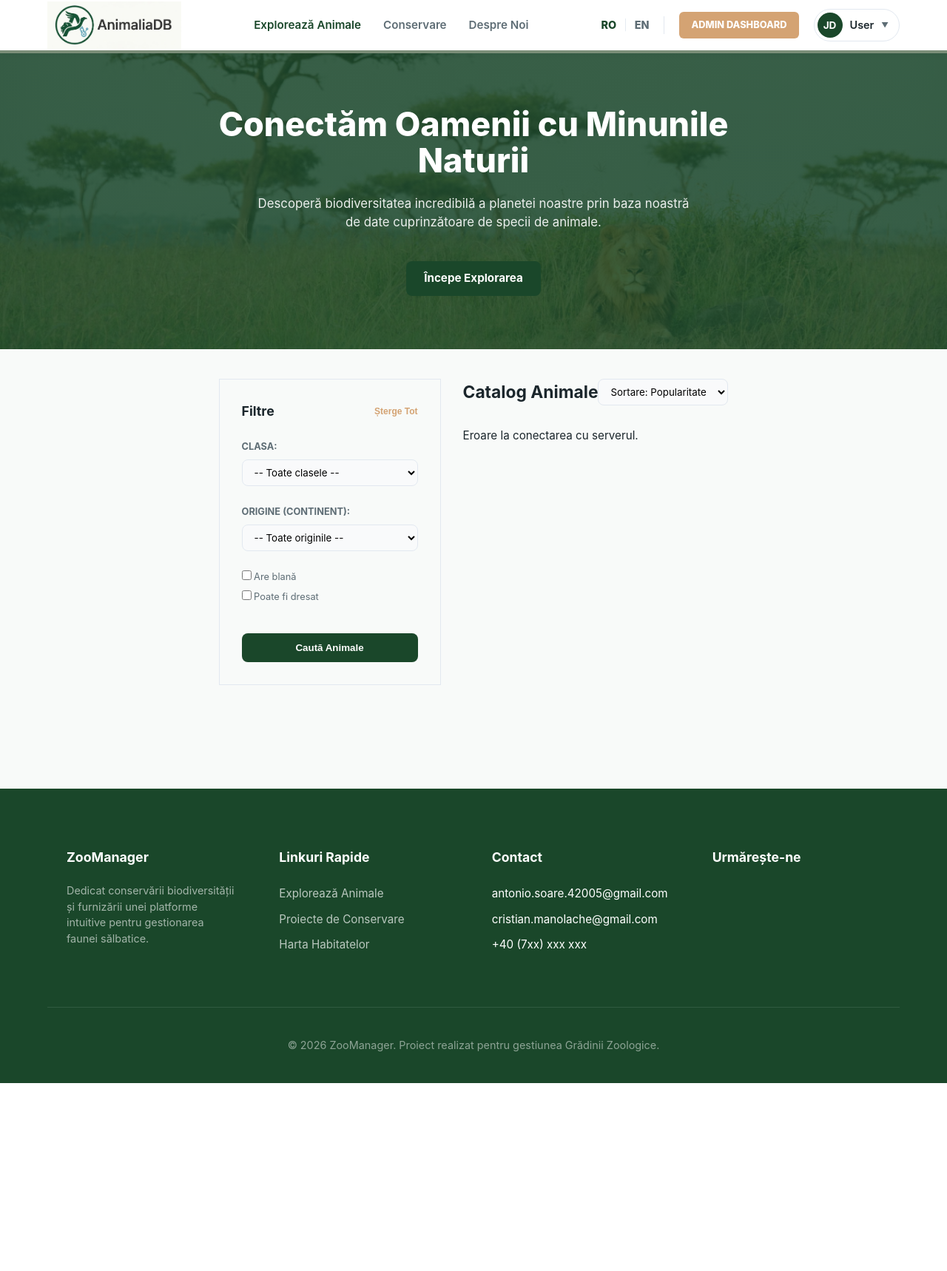
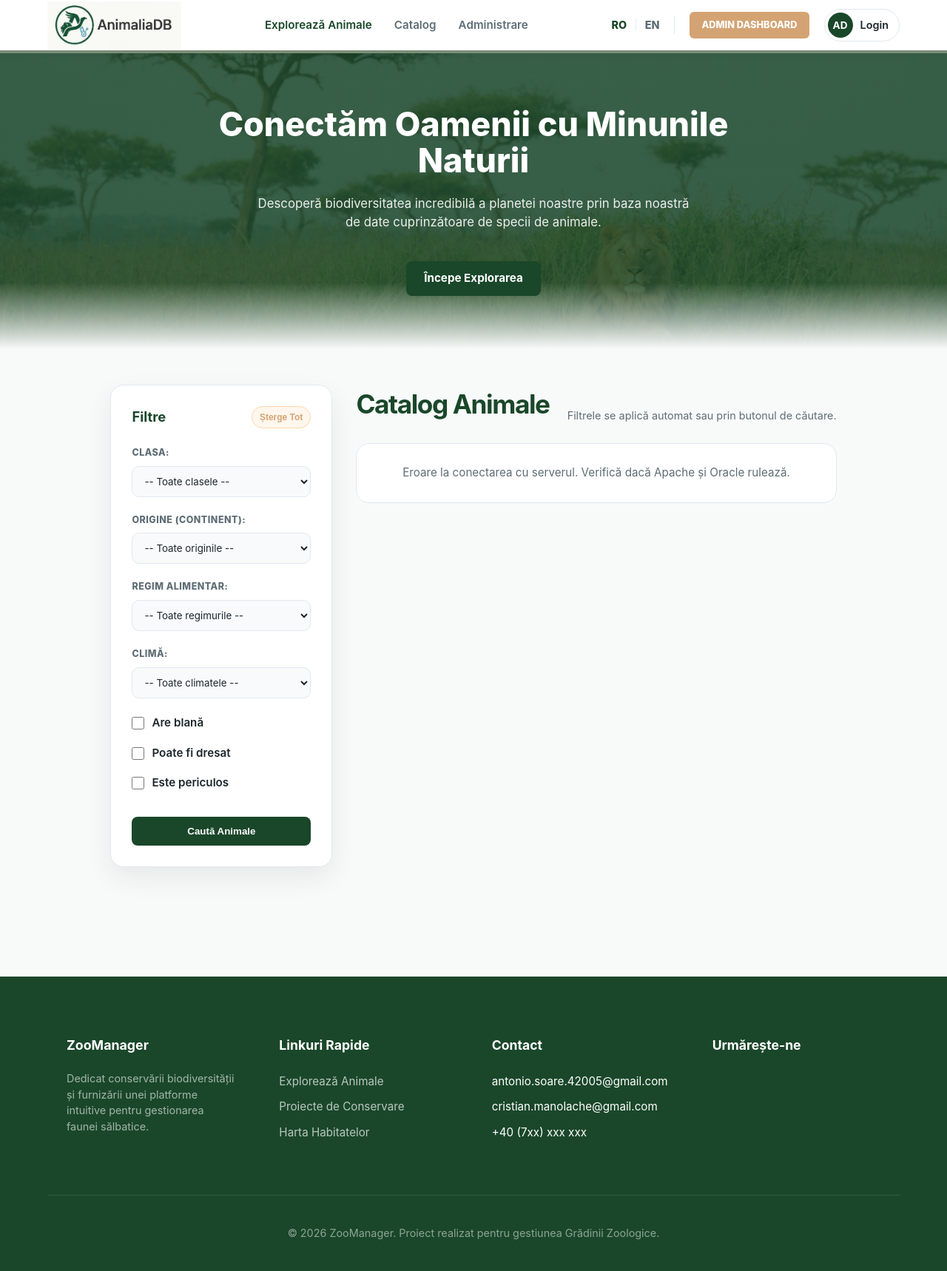
Before and after one commit to SoareAntonio/Proiect_Web, a PHP site: page / in a window 1280 px wide. Shown: the whole page at 74% size. Before the commit the page ends 1464 px from the top, so only its background shows below. Run offline with PHP 8.4, Linux system fonts and the light colour scheme.

Commit message:
Imbunatatire design si filtre pt catalog animale

```diff
--- a/frontend/index.html
+++ b/frontend/index.html
@@ -19,8 +19,8 @@
 
       <div class="nav-links">
         <a class="active" href="#">Explorează Animale</a>
-        <a href="#">Conservare</a>
-        <a href="#">Despre Noi</a>
+        <a href="#ancora-main">Catalog</a>
+        <a href="admin.html">Administrare</a>
       </div>
 
       <div class="nav-actions">
@@ -35,9 +35,8 @@
         <a class="btn-admin" href="admin.html">ADMIN DASHBOARD</a>
 
         <a class="user-profile" href="login.html">
-          <div class="avatar">JD</div>
-          <span class="user-name">User</span>
-          <span class="dropdown-arrow">▼</span>
+          <div class="avatar">AD</div>
+          <span class="user-name">Login</span>
         </a>
       </div>
     </nav>
@@ -75,24 +74,45 @@
         </div>
 
         <div class="filter-group">
+          <label for="filtru-regim">Regim alimentar:</label>
+          <select id="filtru-regim">
+            <option value="">-- Toate regimurile --</option>
+            <option value="1">Carnivor</option>
+            <option value="2">Erbivor</option>
+            <option value="3">Omnivor</option>
+          </select>
+        </div>
+
+        <div class="filter-group">
+          <label for="filtru-clima">Climă:</label>
+          <select id="filtru-clima">
+            <option value="">-- Toate climatele --</option>
+            <option value="1">Temperată</option>
+            <option value="2">Tropicală</option>
+            <option value="3">Deșertică</option>
+            <option value="4">Polară</option>
+          </select>
+        </div>
+
+        <div class="filter-group checkbox-group">
           <label class="checkbox-item">
             <input type="checkbox" id="filtru-blana" /> Are blană
           </label>
           <label class="checkbox-item">
             <input type="checkbox" id="filtru-dresabil" /> Poate fi dresat
           </label>
+          <label class="checkbox-item">
+            <input type="checkbox" id="filtru-periculos" /> Este periculos
+          </label>
         </div>
 
-        <button id="btn-cauta" class="btn-primary" style="width: 100%; margin-top: 15px;">Caută Animale</button>
+        <button id="btn-cauta" class="btn-primary filter-submit">Caută Animale</button>
       </aside>
 
       <section class="results">
         <div class="results-header">
           <h2>Catalog Animale</h2>
-          <select style="width: auto;">
-            <option>Sortare: Popularitate</option>
-            <option>Nume (A-Z)</option>
-          </select>
+          <p class="results-subtitle">Filtrele se aplică automat sau prin butonul de căutare.</p>
         </div>
 
         <div class="grid" id="lista-rezultate">
@@ -135,15 +155,5 @@
 
     <script src="js/app.js"></script>
 
-    <script>
-      document.getElementById('btn-clear').addEventListener('click', () => {
-          document.getElementById('filtru-clasa').value = "";
-          document.getElementById('filtru-origine').value = "";
-          document.getElementById('filtru-blana').checked = false;
-          document.getElementById('filtru-dresabil').checked = false;
-
-          document.getElementById('btn-cauta').click();
-      });
-    </script>
   </body>
 </html>
--- a/frontend/js/app.js
+++ b/frontend/js/app.js
@@ -1,77 +1,158 @@
-const API_URL = 'http://localhost/Proiect_web/backend/index.php?action=get_animals';
+const API_URL = '../backend/index.php';
+
+const elements = {
+    grid: document.getElementById('lista-rezultate'),
+    btnCauta: document.getElementById('btn-cauta'),
+    btnClear: document.getElementById('btn-clear'),
+    clasa: document.getElementById('filtru-clasa'),
+    origine: document.getElementById('filtru-origine'),
+    regim: document.getElementById('filtru-regim'),
+    clima: document.getElementById('filtru-clima'),
+    blana: document.getElementById('filtru-blana'),
+    dresabil: document.getElementById('filtru-dresabil'),
+    periculos: document.getElementById('filtru-periculos')
+};
 
 document.addEventListener('DOMContentLoaded', () => {
-
     fetchAnimale();
 
-    document.getElementById('btn-cauta').addEventListener('click', fetchAnimale);
+    elements.btnCauta.addEventListener('click', fetchAnimale);
+    elements.btnClear.addEventListener('click', resetFilters);
+
+    [elements.clasa, elements.origine, elements.regim, elements.clima, elements.blana, elements.dresabil, elements.periculos]
+        .filter(Boolean)
+        .forEach((input) => input.addEventListener('change', fetchAnimale));
 });
 
-function fetchAnimale() {
-    let url = API_URL;
+function buildAnimalsUrl() {
+    const params = new URLSearchParams();
+    params.append('action', 'get_animals');
 
-    const areBlana = document.getElementById('filtru-blana').checked;
-    const poateFiDresat = document.getElementById('filtru-dresabil').checked;
+    if (elements.clasa.value) params.append('id_clasa', elements.clasa.value);
+    if (elements.origine.value) params.append('id_origine', elements.origine.value);
+    if (elements.regim && elements.regim.value) params.append('id_regim', elements.regim.value);
+    if (elements.clima && elements.clima.value) params.append('id_clima', elements.clima.value);
+    if (elements.blana.checked) params.append('are_blana', '1');
+    if (elements.dresabil.checked) params.append('poate_fi_dresat', '1');
+    if (elements.periculos && elements.periculos.checked) params.append('este_periculos', '1');
 
-    const idClasa = document.getElementById('filtru-clasa').value;
-    const idOrigine = document.getElementById('filtru-origine').value;
+    return `${API_URL}?${params.toString()}`;
+}
 
-    if (areBlana) url += '&are_blana=1';
-    if (poateFiDresat) url += '&poate_fi_dresat=1';
-    if (idClasa) url += `&id_clasa=${idClasa}`;
-    if (idOrigine) url += `&id_origine=${idOrigine}`;
+async function fetchAnimale() {
+    showLoadingState();
 
-    fetch(url)
-        .then(response => response.json())
-        .then(data => {
-            if (data.status === 'success') {
-                renderAnimale(data.data, data.rezultate);
-            } else {
-                console.error("Eroare de la server:", data.message);
+    try {
+        const response = await fetch(buildAnimalsUrl());
+        const data = await response.json();
+
+        if (data.status !== 'success') {
+            showMessage(data.message || 'A apărut o eroare la încărcarea animalelor.');
+            return;
         }
-        })
-        .catch(error => {
+
+        renderAnimale(data.data || [], data.rezultate || 0);
+    } catch (error) {
         console.error('Eroare la fetch:', error);
-            document.getElementById('lista-rezultate').innerHTML = '<p>Eroare la conectarea cu serverul.</p>';
+        showMessage('Eroare la conectarea cu serverul. Verifică dacă Apache și Oracle rulează.');
+    }
+}
+
+function renderAnimale(animale, numarRezultate) {
+    elements.grid.innerHTML = '';
+
+    if (numarRezultate === 0 || animale.length === 0) {
+        showMessage('Nu s-au găsit animale cu aceste filtre.');
+        return;
+    }
+
+    animale.forEach((animal) => {
+        elements.grid.appendChild(createAnimalCard(animal));
     });
 }
 
-function renderAnimale(animale, numarRezultate) {
-    const grid = document.getElementById('lista-rezultate');
-    grid.innerHTML = '';
+function createAnimalCard(animal) {
+    const card = document.createElement('article');
+    card.className = 'card animal-card';
 
-    if (numarRezultate === 0) {
-        grid.innerHTML = '<p>Nu s-au găsit animale cu aceste filtre.</p>';
-        return;
+    const image = document.createElement('img');
+    image.className = 'card-img';
+    image.src = normalizeImagePath(animal.URL_IMAGINE || animal.url_imagine);
+    image.alt = animal.NUME_POPULAR || animal.nume_popular || 'Imagine animal';
+    image.onerror = () => {
+        image.src = './assets/images/header.png';
+    };
+
+    const content = document.createElement('div');
+    content.className = 'card-content';
+
+    const title = document.createElement('h3');
+    title.className = 'card-title';
+    title.textContent = animal.NUME_POPULAR || animal.nume_popular || 'Animal fără nume';
+
+    const scientificName = document.createElement('p');
+    scientificName.className = 'card-scientific';
+    scientificName.textContent = animal.NUME_STIINTIFIC || animal.nume_stiintific || 'Denumire științifică indisponibilă';
+
+    const tags = document.createElement('div');
+    tags.className = 'card-tags';
+
+    addTag(tags, animal.CLASA_ANIMAL || animal.clasa_animal || animal.clasa);
+    addTag(tags, animal.ORIGINE_ANIMAL || animal.origine_animal || animal.origine);
+    addTag(tags, animal.REGIM_ALIMENTAR || animal.regim_alimentar);
+    addTag(tags, animal.CLIMA || animal.clima);
+
+    const description = document.createElement('p');
+    description.className = 'card-description';
+    const rawDescription = animal.DESCRIERE_RO || animal.descriere_ro || 'Descriere indisponibilă.';
+    description.textContent = rawDescription.length > 150 ? `${rawDescription.substring(0, 150)}...` : rawDescription;
+
+    content.appendChild(title);
+    content.appendChild(scientificName);
+    content.appendChild(tags);
+    content.appendChild(description);
+
+    card.appendChild(image);
+    card.appendChild(content);
+
+    return card;
 }
 
-    animale.forEach(animal => {
+function addTag(container, value) {
+    if (!value) return;
 
-      let imagine = animal.URL_IMAGINE || animal.url_imagine;
-
-      if (!imagine) {
-          imagine = '';
+    const tag = document.createElement('span');
+    tag.className = 'tag';
+    tag.textContent = value;
+    container.appendChild(tag);
 }
 
-        const nume = animal.NUME_POPULAR || animal.nume_popular;
-        const numeStiintific = animal.NUME_STIINTIFIC || animal.nume_stiintific;
-        const clasa = animal.CLASA_ANIMAL || animal.clasa_animal;
-        const descriere = animal.DESCRIERE_RO || animal.descriere_ro || 'Fără descriere.';
+function normalizeImagePath(path) {
+    if (!path) return './assets/images/header.png';
+    if (path.startsWith('http') || path.startsWith('./')) return path;
+    return `./${path}`;
+}
 
+function resetFilters() {
+    elements.clasa.value = '';
+    elements.origine.value = '';
+    if (elements.regim) elements.regim.value = '';
+    if (elements.clima) elements.clima.value = '';
+    elements.blana.checked = false;
+    elements.dresabil.checked = false;
+    if (elements.periculos) elements.periculos.checked = false;
 
-        const cardHTML = `
-            <div class="card">
-                <img src="${imagine}" alt="${nume}" class="card-img">
-                <div class="card-content">
-                    <h2>${nume}</h2>
-                    <p class="stiintific"><i>${numeStiintific}</i></p>
-                    <span class="badge">${clasa}</span>
-                    <p class="descriere">${descriere.substring(0, 100)}...</p>
-                </div>
-            </div>
-        `;
+    fetchAnimale();
+}
 
+function showLoadingState() {
+    elements.grid.innerHTML = '<p class="state-message">Se încarcă datele din baza de date Oracle...</p>';
+}
 
-        grid.innerHTML += cardHTML;
-    });
+function showMessage(message) {
+    elements.grid.innerHTML = '';
+    const paragraph = document.createElement('p');
+    paragraph.className = 'state-message';
+    paragraph.textContent = message;
+    elements.grid.appendChild(paragraph);
 }
--- a/frontend/style/zoo/banner.css
+++ b/frontend/style/zoo/banner.css
@@ -43,3 +43,36 @@
     background: var(--primary-light);
     transform: translateY(-2px);
 }
+.hero {
+    position: relative;
+    overflow: hidden;
+}
+
+.hero::after {
+    content: "";
+    position: absolute;
+    inset: auto 0 0 0;
+    height: 90px;
+    background: linear-gradient(transparent, var(--bg-main));
+    pointer-events: none;
+}
+
+.hero > * {
+    position: relative;
+    z-index: 1;
+}
+
+@media (max-width: 700px) {
+    .hero {
+        height: 340px;
+    }
+
+    .hero h1 {
+        font-size: 2rem;
+    }
+
+    .hero p {
+        font-size: 0.95rem;
+        margin-bottom: 28px;
+    }
+}
--- a/frontend/style/zoo/base.css
+++ b/frontend/style/zoo/base.css
@@ -27,3 +27,13 @@ body {
     min-height: 100vh;
     margin: 0;
 }
+:root {
+    --bg-card: #ffffff;
+    --radius: 18px;
+    --shadow-soft: 0 14px 35px rgba(18, 42, 28, 0.08);
+    --shadow-hover: 0 18px 45px rgba(18, 42, 28, 0.14);
+}
+
+html {
+    scroll-behavior: smooth;
+}
--- a/frontend/style/zoo/footer.css
+++ b/frontend/style/zoo/footer.css
@@ -44,3 +44,19 @@ footer {
     font-size: 0.9rem;
     color: rgba(255,255,255,0.5);
 }
+@media (max-width: 900px) {
+    .footer-grid {
+        grid-template-columns: repeat(2, 1fr);
+        gap: 36px;
+    }
+}
+
+@media (max-width: 560px) {
+    footer {
+        padding: 56px 6% 30px;
+    }
+
+    .footer-grid {
+        grid-template-columns: 1fr;
+    }
+}
--- a/frontend/style/zoo/layout.css
+++ b/frontend/style/zoo/layout.css
@@ -1,21 +1,22 @@
 .container {
-    max-width: 1100px;
-    margin: 40px auto;
-    padding: 0 20px;
+    max-width: 1180px;
+    margin: 48px auto;
+    padding: 0 24px;
     display: grid;
-    grid-template-columns: 300px 1fr;
-    gap: 30px;
+    grid-template-columns: 300px minmax(0, 1fr);
+    gap: 32px;
+    align-items: start;
 }
 
 .filters {
-    background: var(--bg-card);
-    padding: 30px;
-    border-radius: var(--radius);
-    box-shadow: var(--shadow-soft);
+    background: var(--bg-card, #ffffff);
+    padding: 28px;
+    border-radius: var(--radius, 18px);
+    box-shadow: var(--shadow-soft, 0 14px 35px rgba(18, 42, 28, 0.08));
     border: 1px solid var(--border);
     height: fit-content;
     position: sticky;
-    top: 100px;
+    top: 96px;
 }
 
 .filters h3 {
@@ -23,101 +24,151 @@
     display: flex;
     justify-content: space-between;
     align-items: center;
+    gap: 16px;
+    font-size: 1.15rem;
+    color: var(--primary);
 }
 
 .clear-btn {
     font-size: 0.75rem;
     color: var(--accent);
     cursor: pointer;
-    background: none;
-    border: none;
-    font-weight: 600;
+    background: #fff7ed;
+    border: 1px solid #fed7aa;
+    font-weight: 800;
+    border-radius: 999px;
+    padding: 7px 10px;
+}
+
+.clear-btn:hover {
+    background: #ffedd5;
 }
 
 .filter-group {
-    margin-bottom: 25px;
+    margin-bottom: 22px;
 }
 
 .filter-group label {
     display: block;
-    font-size: 0.8rem;
-    font-weight: 700;
+    font-size: 0.78rem;
+    font-weight: 800;
     color: var(--text-muted);
     text-transform: uppercase;
+    letter-spacing: 0.04em;
     margin-bottom: 8px;
 }
 
 select {
     width: 100%;
-    padding: 8px 12px;
+    padding: 11px 12px;
     border: 1px solid var(--border);
-    border-radius: 8px;
+    border-radius: 10px;
     background: #f9fafb;
     font-family: inherit;
+    color: var(--text-main);
 }
 
 select:focus {
     outline: none;
     border-color: var(--primary-light);
+    box-shadow: 0 0 0 4px rgba(45, 106, 79, 0.10);
+}
+
+.checkbox-group {
+    display: grid;
+    gap: 10px;
 }
 
 .checkbox-item {
-    display: flex;
+    display: flex !important;
     align-items: center;
     gap: 10px;
-    margin-bottom: 12px;
+    margin-bottom: 0;
     cursor: pointer;
-    font-size: 0.95rem;
-    font-weight: normal !important;
+    font-size: 0.95rem !important;
+    font-weight: 600 !important;
+    color: var(--text-main) !important;
     text-transform: none !important;
+    letter-spacing: 0 !important;
+}
+
+.checkbox-item input {
+    width: 17px;
+    height: 17px;
+    accent-color: var(--primary);
+}
+
+.filter-submit {
+    width: 100%;
+    margin-top: 4px;
+    justify-content: center;
+}
+
+.results {
+    min-width: 0;
 }
 
 .results-header {
     display: flex;
     justify-content: space-between;
-    align-items: center;
-    margin-bottom: 30px;
+    align-items: flex-end;
+    gap: 24px;
+    margin-bottom: 26px;
+}
+
+.results-header h2 {
+    color: var(--primary);
+    font-size: clamp(1.6rem, 3vw, 2.2rem);
+    letter-spacing: -0.04em;
+}
+
+.results-subtitle {
+    color: var(--text-muted);
+    font-size: 0.9rem;
 }
 
 .grid {
     display: grid;
     grid-template-columns: repeat(auto-fill, minmax(250px, 1fr));
-    gap: 25px;
+    gap: 24px;
 }
 
 .card {
-    background: var(--bg-card);
-    border-radius: var(--radius);
+    background: var(--bg-card, #ffffff);
+    border-radius: var(--radius, 18px);
     overflow: hidden;
     border: 1px solid var(--border);
     transition: var(--transition);
+    box-shadow: 0 10px 28px rgba(18, 42, 28, 0.06);
 }
 
 .card:hover {
-    transform: translateY(-5px);
-    box-shadow: var(--shadow-hover);
+    transform: translateY(-6px);
+    box-shadow: var(--shadow-hover, 0 18px 45px rgba(18, 42, 28, 0.12));
 }
 
 .card-img {
     width: 100%;
-    height: 180px;
+    height: 190px;
     object-fit: cover;
+    background: #e8f0eb;
 }
 
 .card-content {
-    padding: 18px;
+    padding: 20px;
 }
 
 .card-title {
     font-size: 1.25rem;
     color: var(--primary);
     margin-bottom: 4px;
+    line-height: 1.2;
 }
 
 .card-scientific {
     font-style: italic;
     color: var(--text-muted);
-    font-size: 0.85rem;
+    font-size: 0.9rem;
     margin-bottom: 16px;
 }
 
@@ -125,14 +176,56 @@ select:focus {
     display: flex;
     flex-wrap: wrap;
     gap: 8px;
+    margin-bottom: 16px;
 }
 
 .tag {
-    padding: 4px 12px;
-    background: #f0f4f1;
+    padding: 5px 11px;
+    background: #edf7f1;
     color: var(--primary-light);
-    border-radius: 20px;
-    font-size: 0.7rem;
-    font-weight: 700;
+    border-radius: 999px;
+    font-size: 0.68rem;
+    font-weight: 800;
     text-transform: uppercase;
+    letter-spacing: 0.04em;
 }
+
+.card-description {
+    color: var(--text-muted);
+    font-size: 0.92rem;
+}
+
+.state-message {
+    grid-column: 1 / -1;
+    background: #ffffff;
+    border: 1px solid var(--border);
+    border-radius: var(--radius, 18px);
+    padding: 28px;
+    color: var(--text-muted);
+    text-align: center;
+}
+
+@media (max-width: 900px) {
+    .container {
+        grid-template-columns: 1fr;
+        margin-top: 28px;
+    }
+
+    .filters {
+        position: static;
+    }
+}
+
+@media (max-width: 640px) {
+    .container {
+        padding: 0 16px;
+    }
+
+    .results-header {
+        display: block;
+    }
+
+    .grid {
+        grid-template-columns: 1fr;
+    }
+}
```
Also changed, not shown: frontend/style/zoo/navbar.css (+45 -0 lines). Lines whose indentation alone changed are shown as unchanged.
